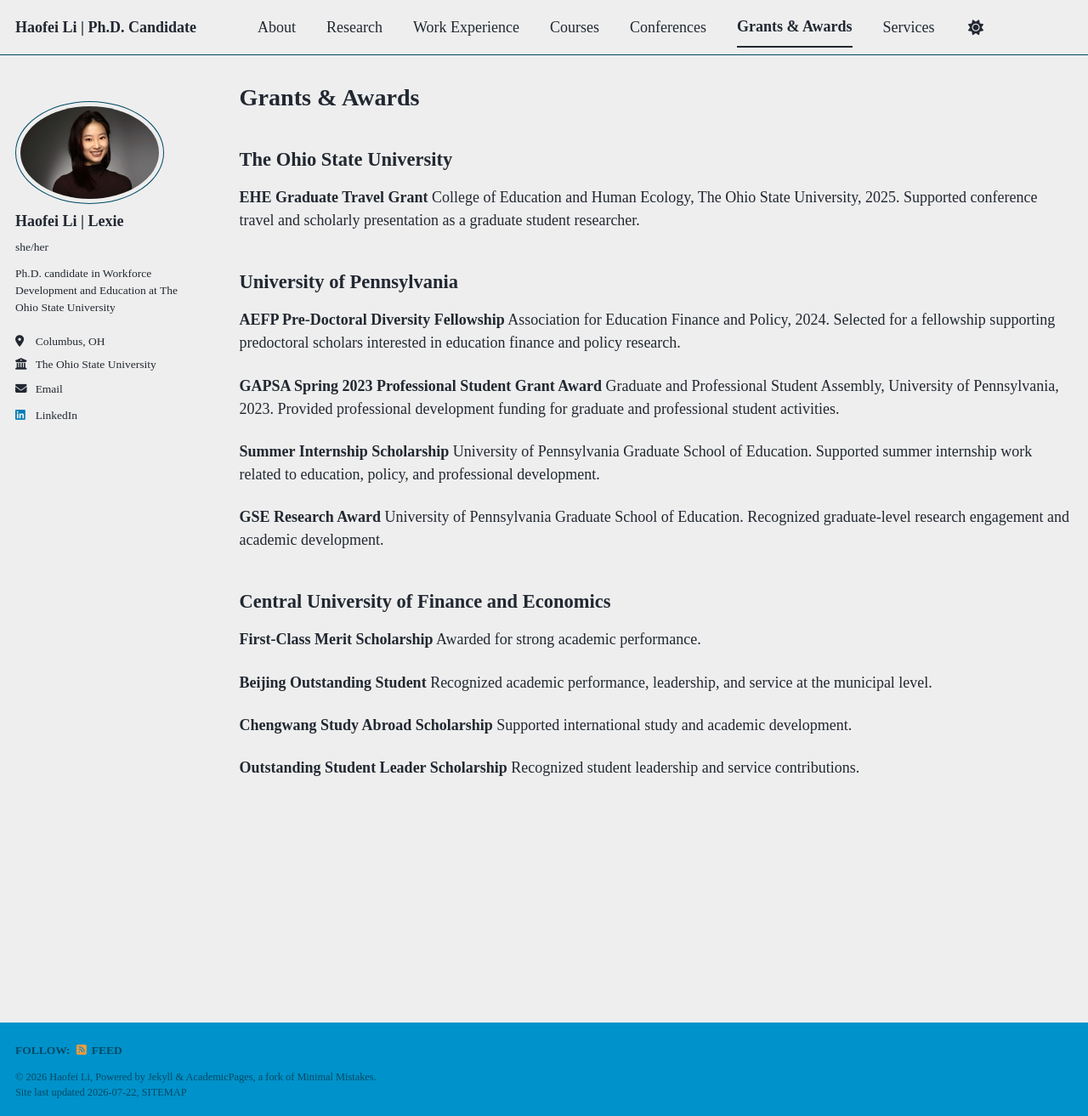
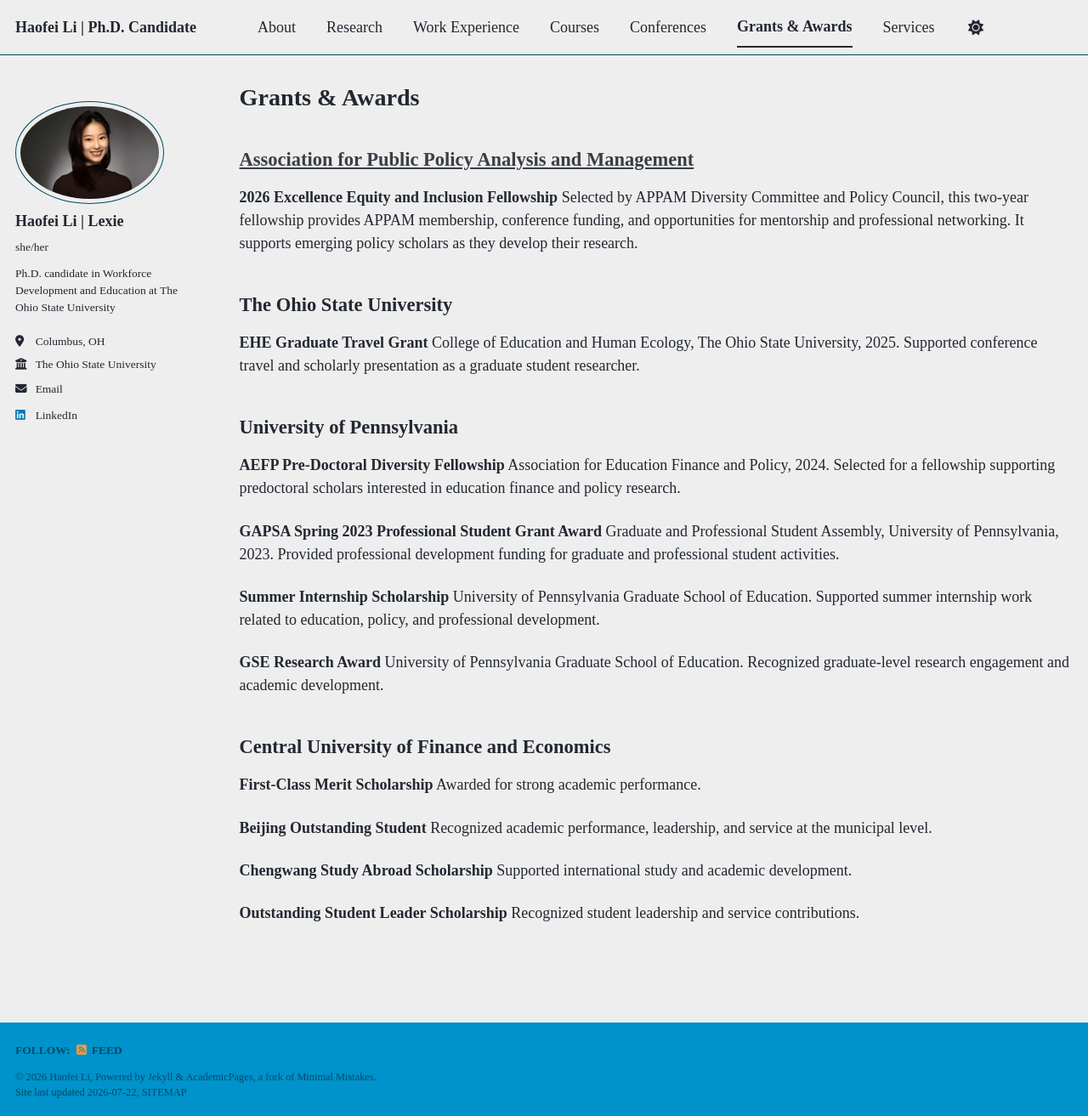
Before and after one commit to HFLI1/lexie, a Jekyll site: the page built from _pages/grants-awards.md, in a window 1280 px wide and 1313 px high. Shown: the whole window at 85% size. Built offline with Jekyll 4.4.1, drawn with Linux system fonts in a browser that asks for light colours; a style sheet for code colours, icons or effects is not loaded.

Commit message:
Update grants-awards.md

```diff
--- a/_pages/grants-awards.md
+++ b/_pages/grants-awards.md
@@ -4,6 +4,11 @@
 permalink: /grants-awards/
 author_profile: true
 ---
+
+## [Association for Public Policy Analysis and Management](https://www.appam.org/)
+
+**2026 Excellence Equity and Inclusion Fellowship**
+Selected by APPAM Diversity Committee and Policy Council, this two-year fellowship provides APPAM membership, conference funding, and opportunities for mentorship and professional networking. It supports emerging policy scholars as they develop their research.
 
 ## The Ohio State University
 
```
